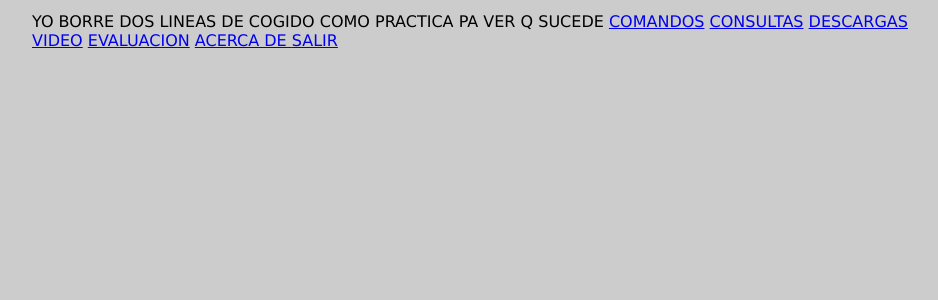
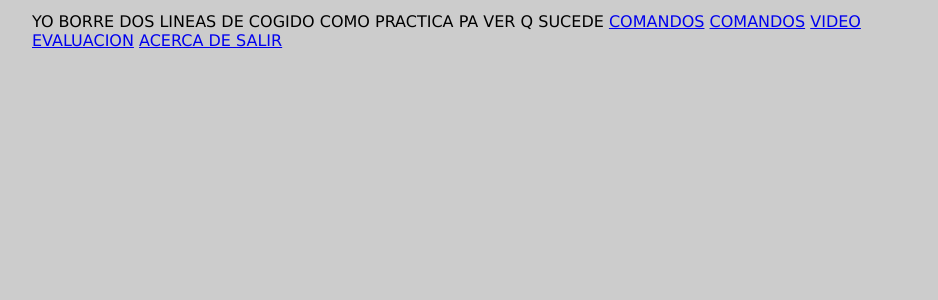
Before and after one commit to edgra/ace-5, a PHP site: page /molde/izquierdo.php in a window 1280 px wide. Shown: the top 300 px of the page, without its empty margins (158-1096 px from the left). Run offline with PHP 8.4, Linux system fonts and the light colour scheme.

Commit message:
COMENTARIO

```diff
--- a/examen/molde/izquierdo.php
+++ b/examen/molde/izquierdo.php
@@ -21,12 +21,10 @@
     <td  height="35"><a href="comados.html" target="marcoderecho">COMANDOS</a></td>
   </tr>
   <tr>
-    <td  height="35"><a href="consultas.html" target="marcoderecho">CONSULTAS</a></td>
+<td  height="35"><a href="comados.html" target="marcoderecho">COMANDOS</a></td>
   </tr>
-   <tr>
-    <td  height="35"><a href="descargas.html" target="marcoderecho">DESCARGAS</a></td>
-  </tr>
-  <tr>
+
+     <tr>
     <td  height="35"><a href="video.html" target="marcoderecho">VIDEO</a></td>
   </tr>
   <tr>
```
